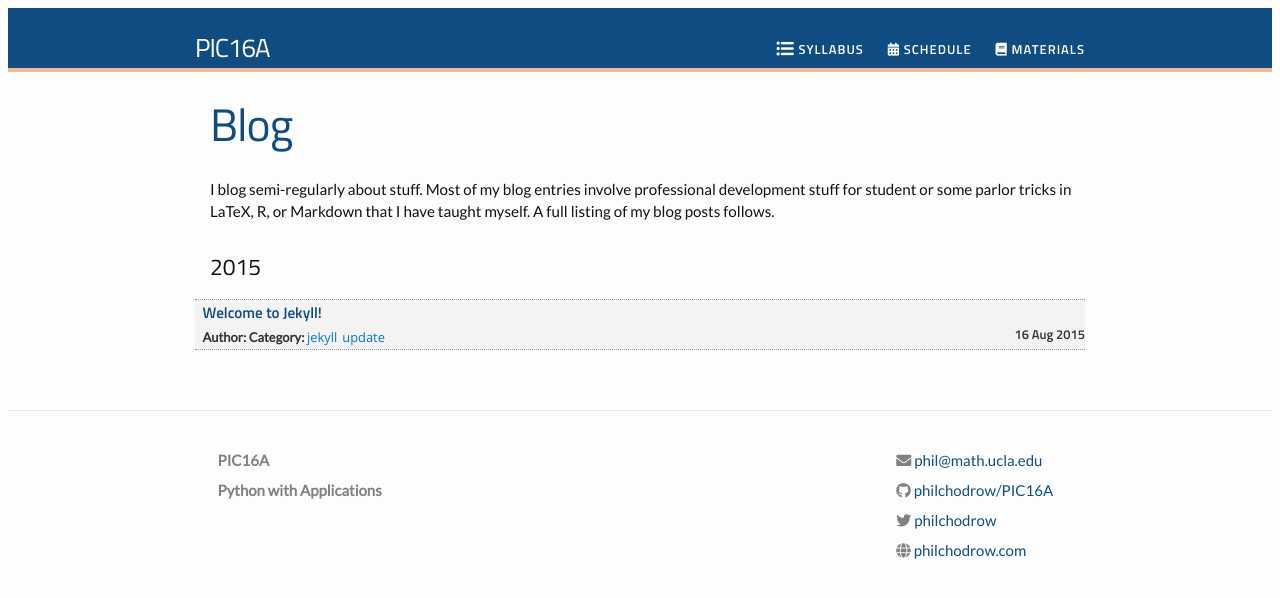
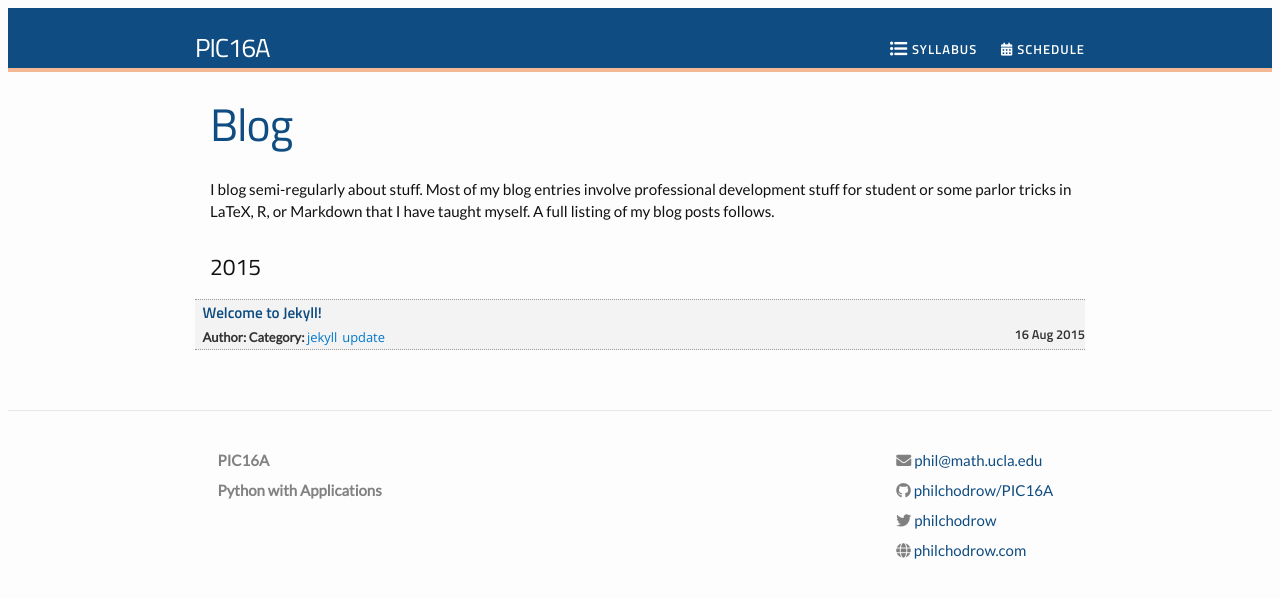
Before and after one commit to PhilChodrow/PIC16A, a Jekyll site: the page built from blog.md, in a window 1280 px wide. Shown: the top 598 px of the page. Built offline with Jekyll 4.4.1, drawn with Linux system fonts in a browser that asks for light colours; nearby versions of some CDN libraries.

Commit message:
Update nav.html

```diff
--- a/_includes/nav.html
+++ b/_includes/nav.html
@@ -3,7 +3,7 @@
 <!--          <li><a class="page-link" href="{{ site.baseurl }}/"><i class="fa fa-home fa-lg"></i>Home</a></li> -->
 <li><a class="page-link" href="{{site.syllabus}}"><i class="fa fa-list-ul fa-lg"></i> Syllabus</a></li>
 <li><a class="page-link" href="{{site.schedule}}"><i class="fas fa-calendar-alt"></i> Schedule</a></li>
-<li><a class="page-link" href="{{site.materials}}"><i class="fas fa-book"></i> Materials</a></li>
+<!-- <li><a class="page-link" href="{{site.materials}}"><i class="fas fa-book"></i> Materials</a></li> -->
 
 <!-- <li><a class="page-link" href="/lectures/"><i class="fas fa-book-reader"></i> Lectures</a></li> -->
 <!-- <li><a class="page-link" href="https://github.com/{{ site.githubdir }}"><i class="fab fa-github"></i> </a></li> -->
```
